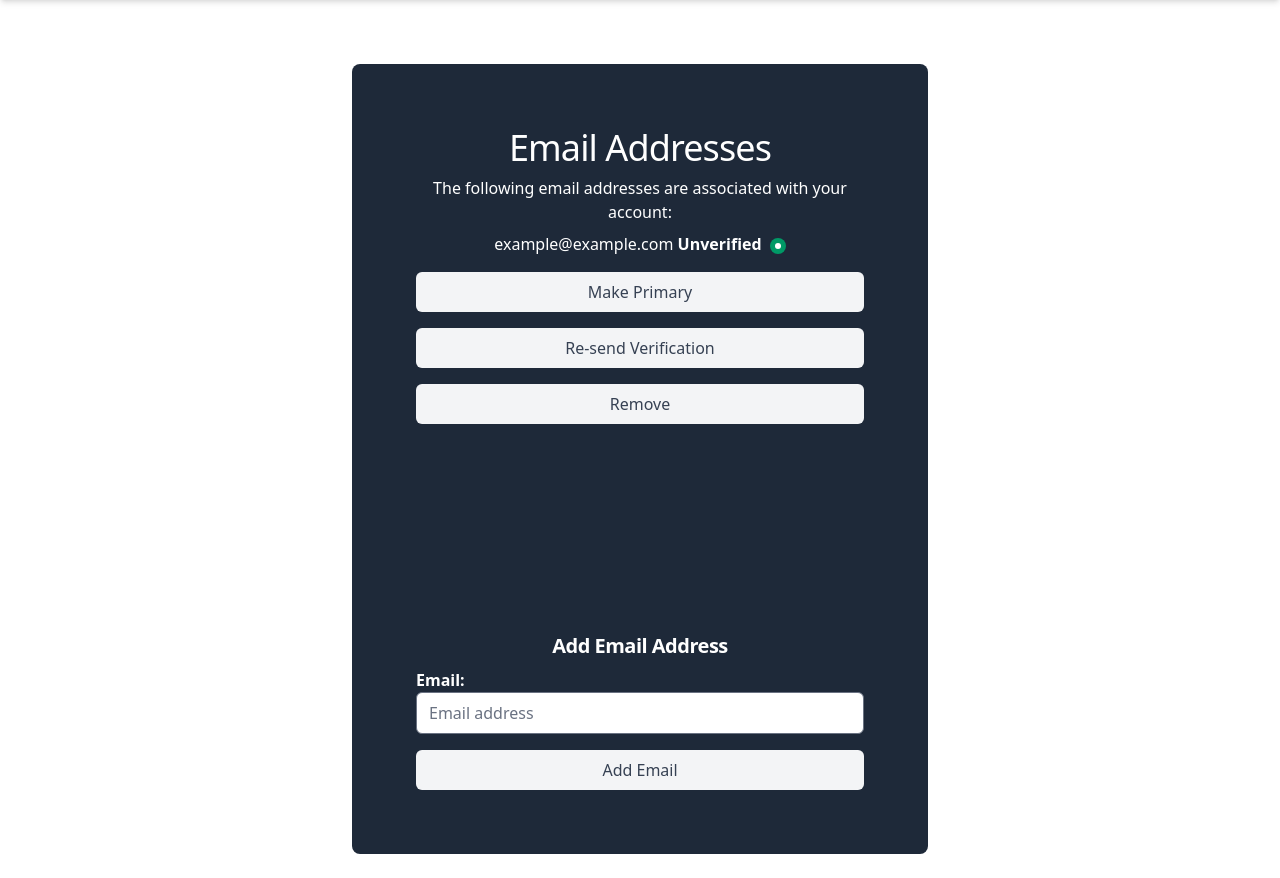
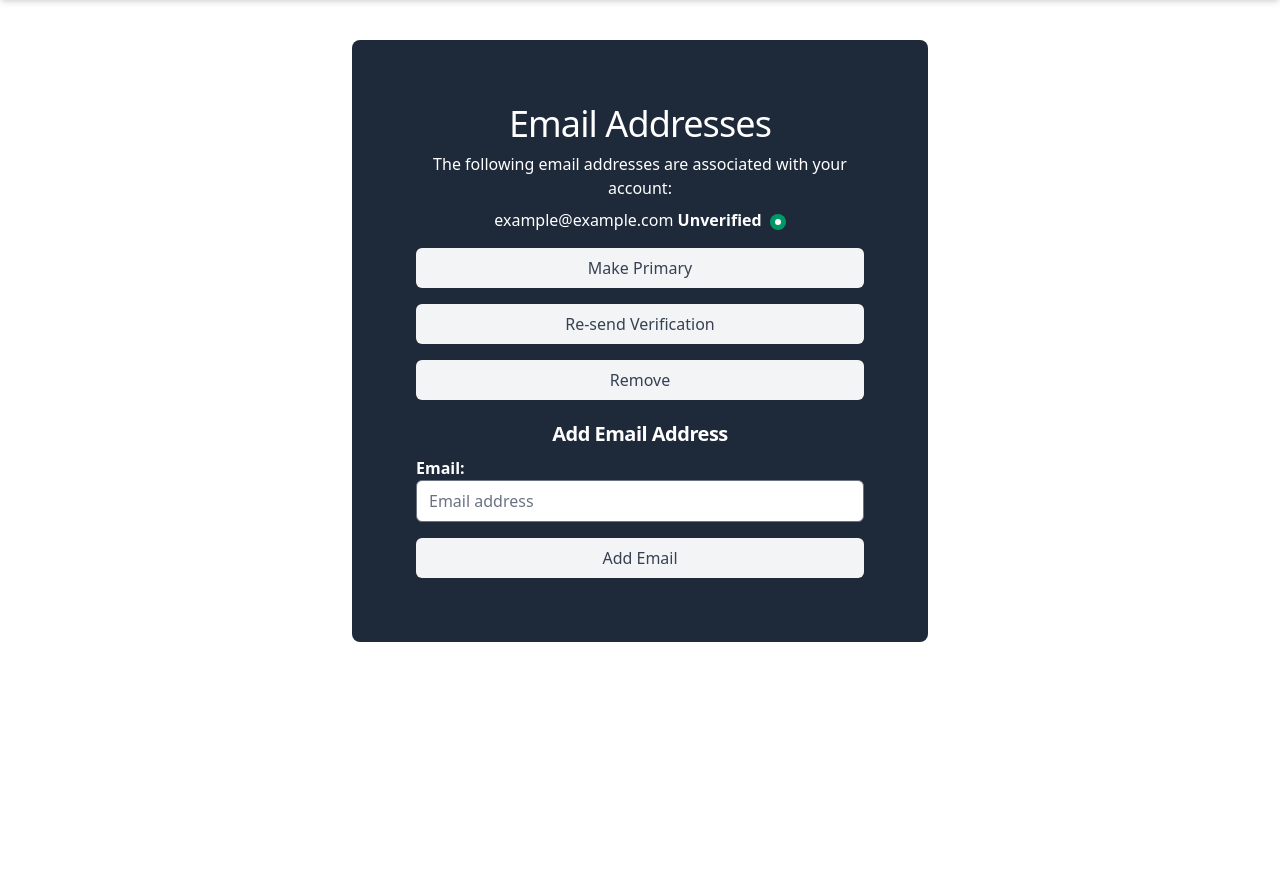
Before and after one commit to HoWong270/LevelUp_project_csc430, a Django app: page /accounts/email/ in a window 1280 px wide. Shown: the part 75-953 px from the top of the page. After the commit the page ends 717 px from the top, so only its background shows below. Run offline with Django 5.2, Linux system fonts and the light colour scheme; a user stored in the database is signed in; data comes from the database, SQL or seed files in the repository; some libraries are stand-ins or nearby versions.

Commit message:
added last styling edits

```diff
--- a/level_up/level_up/urls.py
+++ b/level_up/level_up/urls.py
@@ -19,12 +19,15 @@ from django.urls import path, include
 from django.views.generic.base import RedirectView
 from django.urls import reverse_lazy
 
+from allauth.account.views import SignupView
+
 urlpatterns = [
 
-    path("", RedirectView.as_view(url=reverse_lazy("account_login"))),
-    path("accounts/",include("allauth.urls")),
     path("admin/", admin.site.urls),
     path("articles/",include("app.urls")),
+    path("", SignupView.as_view(),name="account_signup"),
+    path("accounts/signup/",RedirectView.as_view(url="/")),
+    path("accounts/",include("allauth.urls")),
     path("__debug__/",include("debug_toolbar.urls")),
     path("__reload__/",include("django_browser_reload.urls")),
 ]
--- a/level_up/static/output.css
+++ b/level_up/static/output.css
@@ -230,6 +230,9 @@
   .mt-2 {
     margin-top: calc(var(--spacing) * 2);
   }
+  .mt-5 {
+    margin-top: calc(var(--spacing) * 5);
+  }
   .mt-6 {
     margin-top: calc(var(--spacing) * 6);
   }
@@ -432,6 +435,9 @@
   }
   .p-2 {
     padding: calc(var(--spacing) * 2);
+  }
+  .p-4 {
+    padding: calc(var(--spacing) * 4);
   }
   .p-6 {
     padding: calc(var(--spacing) * 6);
--- a/level_up/templates/allauth/elements/h2.html
+++ b/level_up/templates/allauth/elements/h2.html
@@ -1 +1 @@
-{% comment %} djlint:off {% endcomment %}{% load allauth %}<h2 class="text-xl font-semibold tracking-tight mt-52">{% slot %}{% endslot %}</h2>
+{% comment %} djlint:off {% endcomment %}{% load allauth %}<h2 class="text-xl font-semibold tracking-tight mt-5">{% slot %}{% endslot %}</h2>
--- a/level_up/templates/app/layouts/base_form.html
+++ b/level_up/templates/app/layouts/base_form.html
@@ -31,7 +31,7 @@
         {% block buttons%}
 
         {%endblock buttons%}
-</form>
+    </form>
 </main>
 {% endblock base_content%}
 
--- a/level_up/templates/base.html
+++ b/level_up/templates/base.html
@@ -55,13 +55,14 @@
         </div>
     </nav>
 
-    <div class="p-2 md:p-4 lg:p-6">
+    {% comment %} <div class="p-2 md:p-4 lg:p-6"> {% endcomment %}
     {% block base_content %}
 
     {% endblock base_content %}
     </div>
-    {% block extra_body %}
-    {% endblock extra_body %}
+
+    {% comment %} {% block extra_body %}
+    {% endblock extra_body %} {% endcomment %}
     {% block page_js %}
 
     {%endblock page_js %}
```
